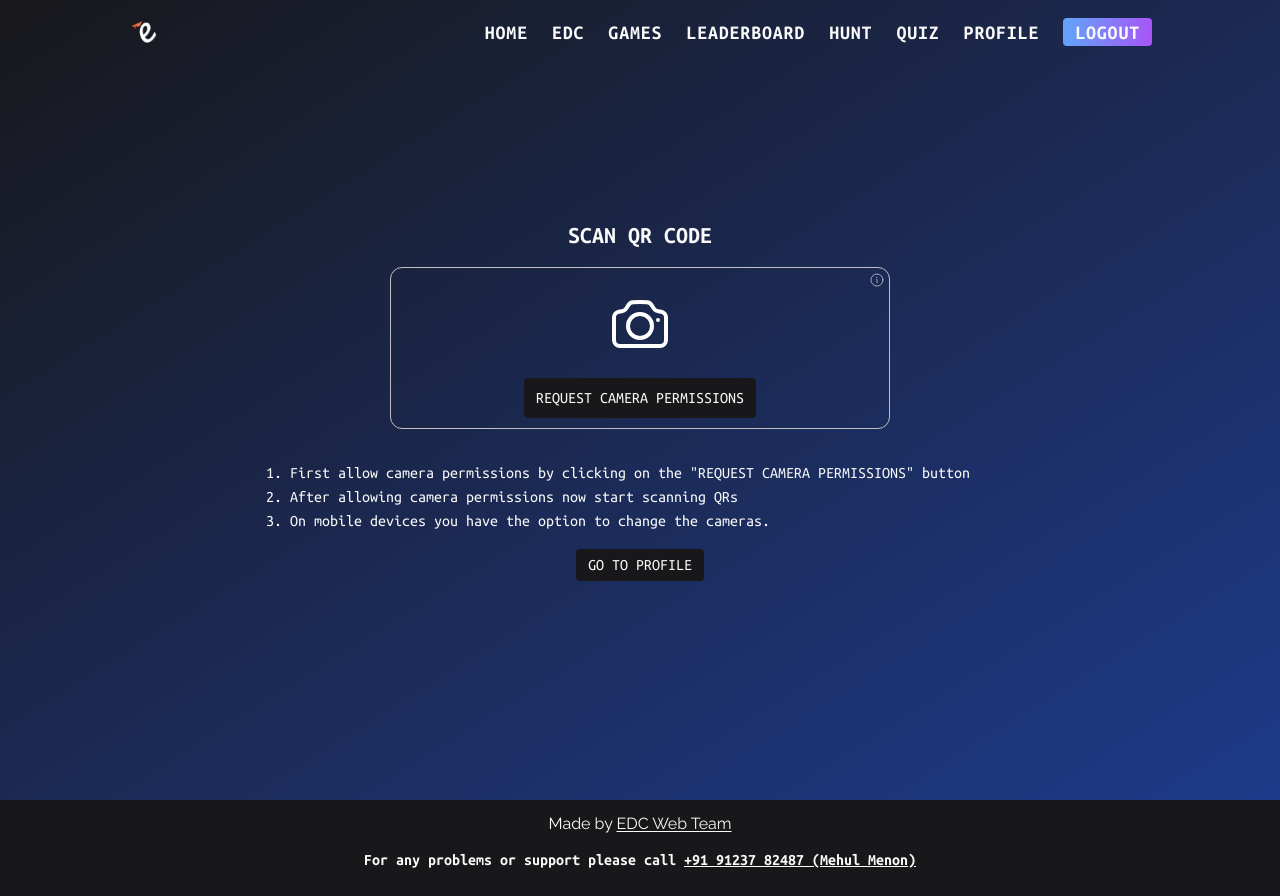
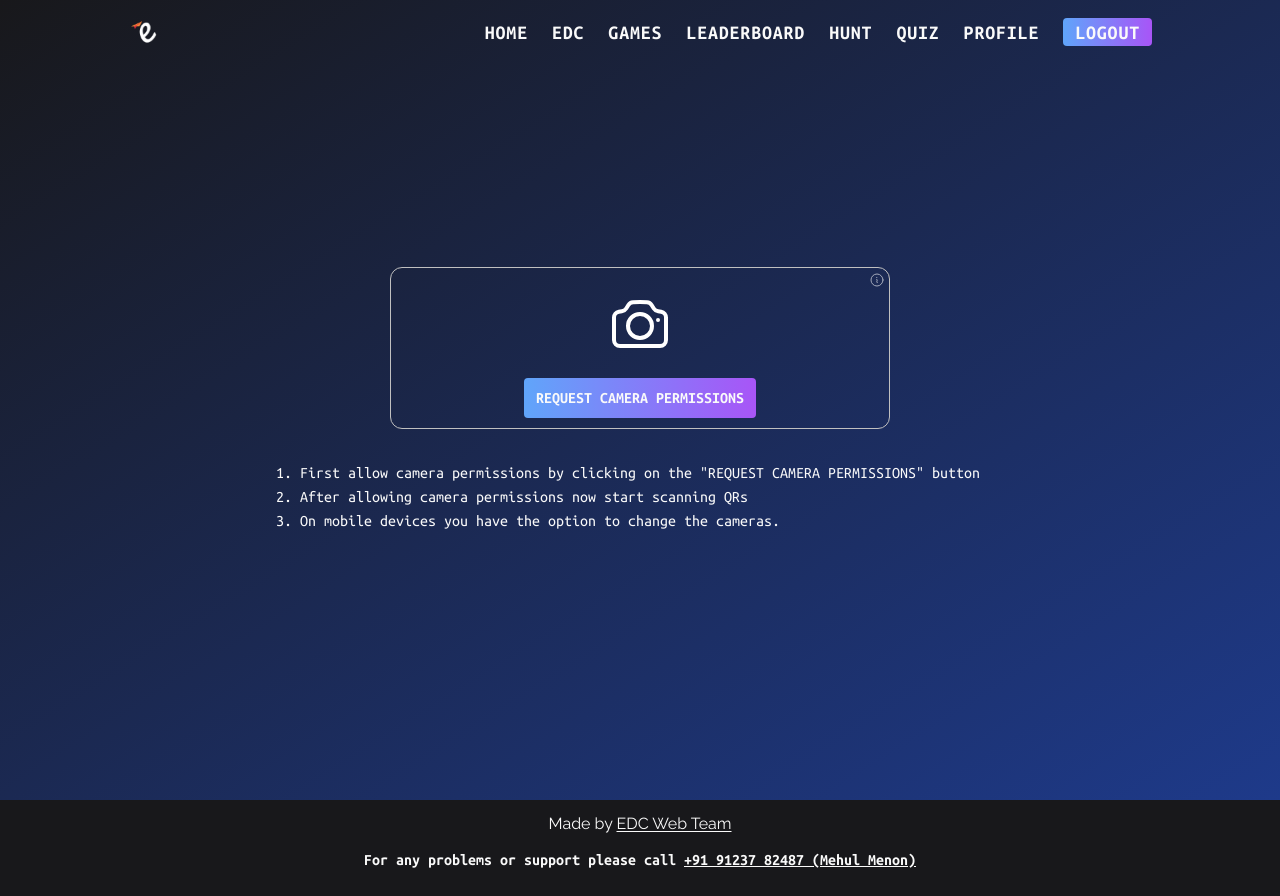
Before and after one commit to m-tahaaa/esummit-website, a Django app: page /hunt/scanner/ in a window 1280 px wide. Run offline with Django 3.2, Linux system fonts and the light colour scheme; the visitor is signed in with stand-in values (Sample User, id 1); data that the repository does not hold is empty; some libraries are stand-ins or nearby versions.

Commit message:
more ui changes to scanner

```diff
--- a/hunt/static/hunt/css/qr.css
+++ b/hunt/static/hunt/css/qr.css
@@ -18,8 +18,10 @@
     background: transparent !important;
 }
 #scan-reader__dashboard button{
-    background-color: rgb(24, 24, 27) !important;
-    border-radius: 4px;
+    /* background-color: rgb(24, 24, 27) !important; */
+    background-image: linear-gradient(90deg,#60a5fa,#a855f7) !important;
+    border-radius: 4px !important;
+    font-weight: 800 !important;
     padding: 8px 12px !important;
 
 }
--- a/hunt/templates/hunt/scanner.html
+++ b/hunt/templates/hunt/scanner.html
@@ -10,7 +10,7 @@ Scan QR
 {% block content %}
 <section class="min-h-screen bg-gradient-to-br from-zinc-900 to-blue-900 w-full grid place-items-center">
     <div class="flex flex-col gap-4 list-none">
-        <li><h1 class="text-lg lg:text-2xl uppercase font-bold text-center">Scan QR code</h1></li>
+        <!-- <li><h1 class="text-lg lg:text-2xl uppercase font-bold text-center">Scan QR code</h1></li> -->
         <li>
             <div id="scan-reader" class="">
 
@@ -22,14 +22,14 @@ Scan QR
                 <!-- <input type="submit" value="Save" name="save-btn" id="save-btn" class="text-xl font-bold uppercase  px-5  py-1 rounded-md bg-gradient-to-r from-blue-400 to-purple-400 w-fit mx-auto cursor-pointer"> -->
             </form>
         </li>
-        <ul class="list-decimal">
+        <ul class="list-decimal px-8 container mx-auto">
             <li>First allow camera permissions by clicking on the "REQUEST CAMERA PERMISSIONS" button</li>
             <li>After allowing camera permissions now start scanning QRs</li>
             <li>On mobile devices you have the option to change the cameras.</li>
         </ul>
-        <li class="flex flex-row justify-center">
+        <!-- <li class="flex flex-row justify-center">
             <a href="{% url 'gamers:profile' %}" class="bg-zinc-900 px-3 py-1 rounded uppercase">Go To Profile</a>
-        </li>
+        </li> -->
     </div>
 </section>
 <script src="{% static 'hunt/js/qr-scan.js' %}" defer></script>
```
Also changed, not shown: base/static/base/css/tailwind.css.
